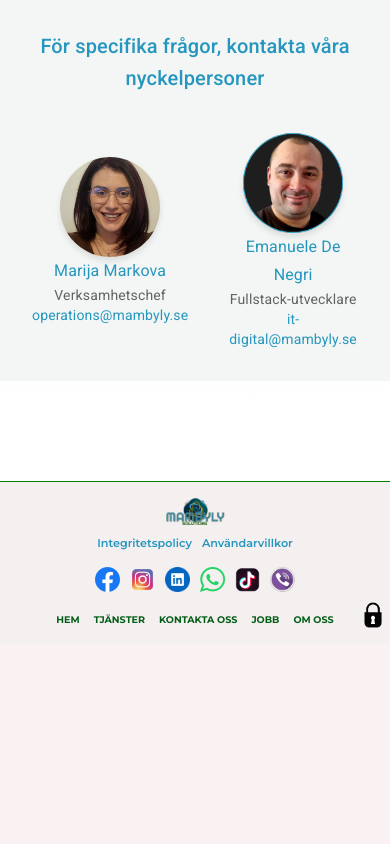
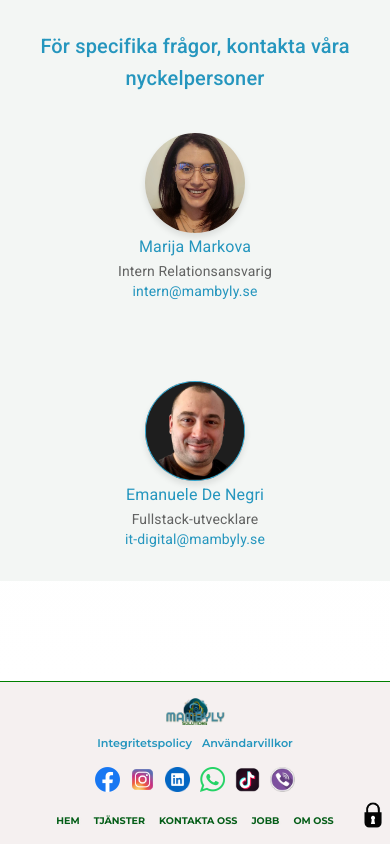
Before and after one commit to Emadenni/MambyLy-logistics-frontend, a React (Vite) app: page /omOss in a window 390 px wide. Shown: the part 2170-3014 px from the top of the page. Before the commit the page ends 2814 px from the top, so only its background shows below. Built offline with nearby package versions, Linux system fonts and the light colour scheme.

Commit message:
columned members for mobile screens

```diff
--- a/src/components/ContactsListBox/ContactsListBox.tsx
+++ b/src/components/ContactsListBox/ContactsListBox.tsx
@@ -49,12 +49,20 @@ const ContactsListBox = () => {
   display="flex"
   justifyContent="center"
   alignItems="center"
-
-        gap={5}
+  gap={10}
+  flexDirection={{ xs: "column", sm: "row" }}
   data-testid="contacts-list-box"
 >
   {teamMembersData.map((member, index) => (
-          <Box key={index} textAlign="center" sx={{ width: "100%", sm: "33%", maxWidth: 350 }}>
+    <Box
+      key={index}
+      textAlign="center"
+      sx={{
+        width: "100%",
+        sm: "33%",
+        maxWidth: 350
+      }}
+    >
       <Avatar
         alt={member.name}
         src={member.imageUrl}
@@ -71,13 +79,17 @@ const ContactsListBox = () => {
         {member.role}
       </Typography>
       <Typography variant="body2">
-              <a href={`mailto:${member.email}`} style={{ textDecoration: "none", color: "inherit" }}>
+        <a
+          href={`mailto:${member.email}`}
+          style={{ textDecoration: "none", color: "inherit" }}
+        >
           {member.email}
         </a>
       </Typography>
     </Box>
   ))}
 </Box>
+
     </Box>
   );
 };
--- a/src/components/ContactsListBox/contactsListBox.scss
+++ b/src/components/ContactsListBox/contactsListBox.scss
@@ -27,6 +27,7 @@
   padding: 0.5rem 0;
 
 
+
 }
 
 .contact-box .MuiListItemText-root {
--- a/src/components/data/teamMembers.tsx
+++ b/src/components/data/teamMembers.tsx
@@ -4,8 +4,8 @@ import MarijaPic from "../../assets/images/marijaPic.jpg"
 export const teamMembersData = [
     {
       name: "Marija Markova",
-      role: "Verksamhetschef",
-      email: "operations@mambyly.se",
+      role: "Intern Relationsansvarig",
+      email: "intern@mambyly.se",
       imageUrl: MarijaPic,
     },
     {
```
Lines whose indentation alone changed are shown as unchanged.
